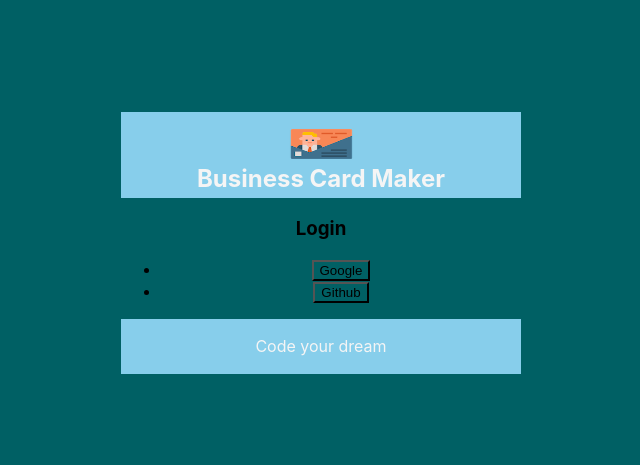
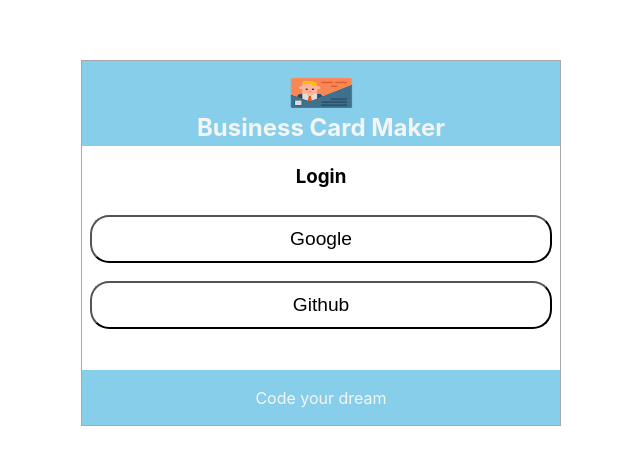
Before and after one commit to 95rolancia/card-maker-react, a React (Create React App) app: page / in a window 1280 px wide. Shown: the part 157-622 px from the top of the page, without its empty margins (319-959 px from the left). Built offline with nearby package versions, Linux system fonts and the light colour scheme; no server answers.

Commit message:
Change login, index, app css styling

```diff
--- a/src/app.module.css
+++ b/src/app.module.css
@@ -1,12 +1,10 @@
-* {
-  box-sizing: border-box;
-}
+@value makerGrey from './common/colors.css';
 
 .app {
   display: flex;
   justify-content: center;
   align-items: center;
-  background-color: #006064;
+  background-color: makerGrey;
   width: 100%;
   height: 100vh;
 }
--- a/src/components/login/login.module.css
+++ b/src/components/login/login.module.css
@@ -1,28 +1,37 @@
-button {
+@value makerLightPink, makerBlack, makerWhite, makerGreen from '../../common/colors.css';
+
+.login {
+  display: flex;
+  flex-direction: column;
+  width: 30em;
+  text-align: center;
+  background-color: makerWhite;
+  border: 1px solid darkgrey;
+}
+
+.btns {
+  display: flex;
+  flex-direction: column;
+  width: 100%;
+  list-style: none;
+  padding: 0.5em;
+}
+
+.item {
+  margin-bottom: 0.5em;
+}
+
+.btn {
+  width: 100%;
+  height: 2.5em;
+  font-size: 1.2rem;
+  border-radius: 1.2rem;
+  margin-bottom: 0.5em;
+  outline: none;
   background-color: transparent;
-  outline: none;
   cursor: pointer;
 }
 
-.login {
-  width: 25em;
-  text-align: center;
+.btn:hover {
+  background-color: makerLightPink;
 }
-
-.body {
-  display: flex;
-  flex-direction: column;
-  padding: 1.5em 0em;
-}
-
-.body span {
-  font-size: 2rem;
-  padding-bottom: 1em;
-}
-
-.google,
-.github {
-  margin: 0.2em 1em;
-  font-size: 1.3rem;
-  border-radius: 1em;
-}
--- a/src/index.module.css
+++ b/src/index.module.css
@@ -14,3 +14,7 @@
   font-family: source-code-pro, Menlo, Monaco, Consolas, "Courier New",
     monospace;
 }
+
+* {
+  box-sizing: border-box;
+}
```
